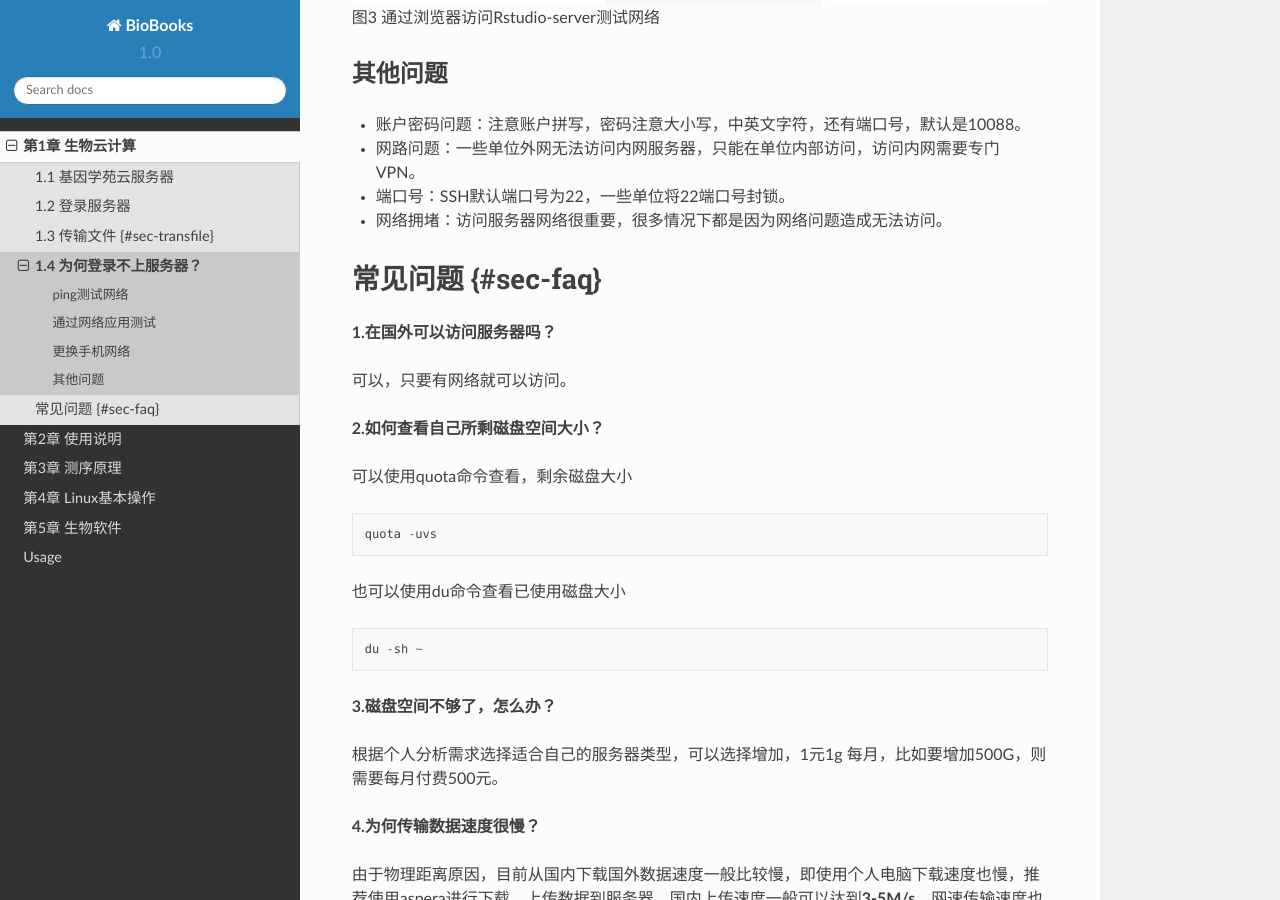
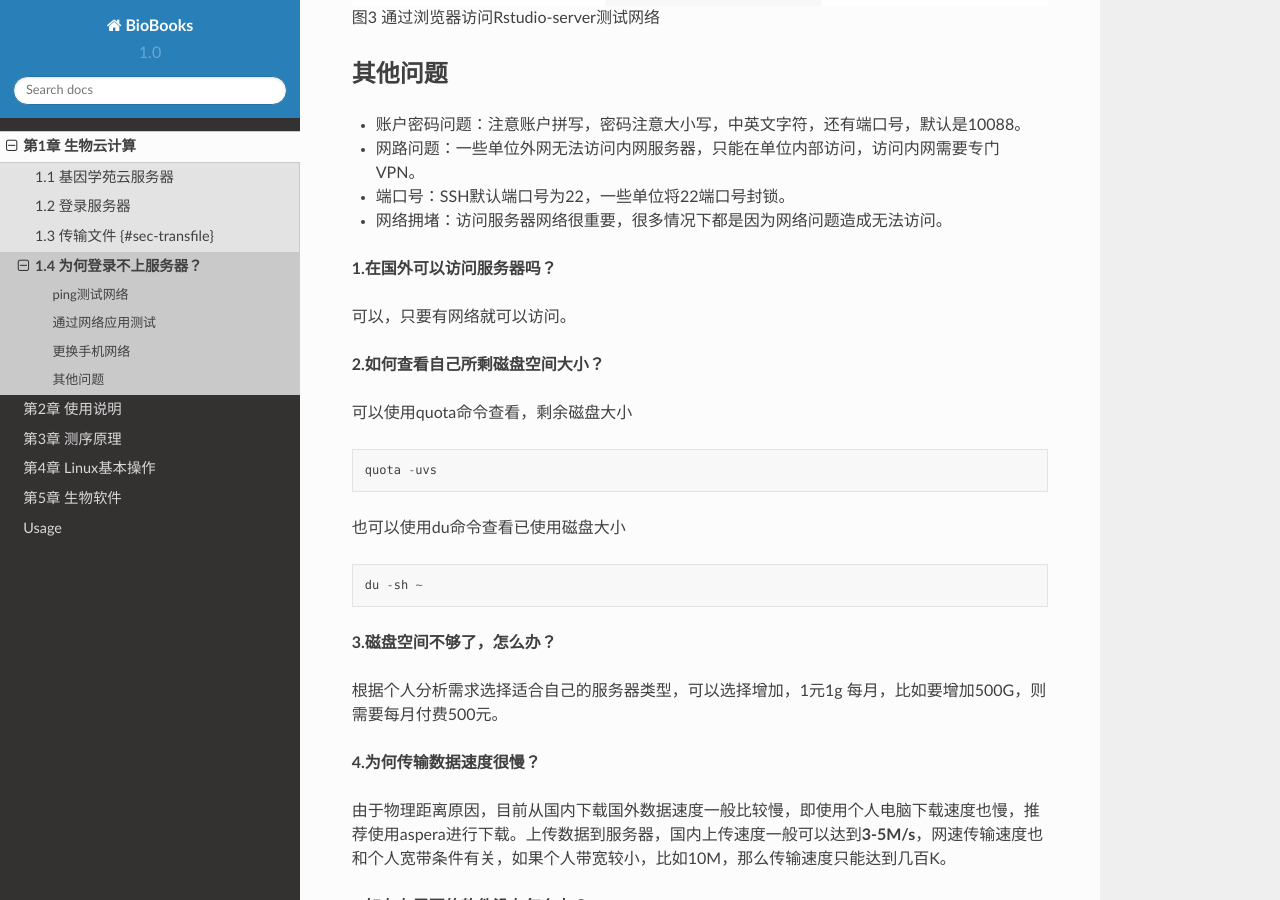
Before and after one commit to wangtong/biobooks, a Sphinx documentation site: the page built from docs/source/chapter01/a4.md, in a window 1280 px wide and 900 px high, scrolled down 1774 px. Built offline with Sphinx 7.4.7 and the Read the Docs theme 2.0.0, drawn with Linux system fonts in a browser that asks for light colours; pages that are not in the unit, such as notebooks, are missing from menus.

Commit message:
six commit

```diff
--- a/docs/source/chapter01/a4.md
+++ b/docs/source/chapter01/a4.md
@@ -2,7 +2,7 @@
 
 服务器在使用过程中，偶尔会出现无法访问的问题，登录服务器需要**网络**，**IP地址**，**用户名**，**密码**这四个条件。也到无法访问的情况，需要去排查具体的影响因素，通常是网络问题。
 
-### ping测试网络
+## ping测试网络
 
 首先确保自己网络是连通的，自己网络连接了互联网，浏览器访问下baidu测试。也可以通过ping命令。打开windows命令行，使用ping命令，服务器IP地址即可。如果能ping通，则证明网络没有问题。
 
@@ -33,7 +33,6 @@
 
 -   网络拥堵：访问服务器网络很重要，很多情况下都是因为网络问题造成无法访问。
 
-# 常见问题 {#sec-faq}
 
 **1.在国外可以访问服务器吗？**
 
```
